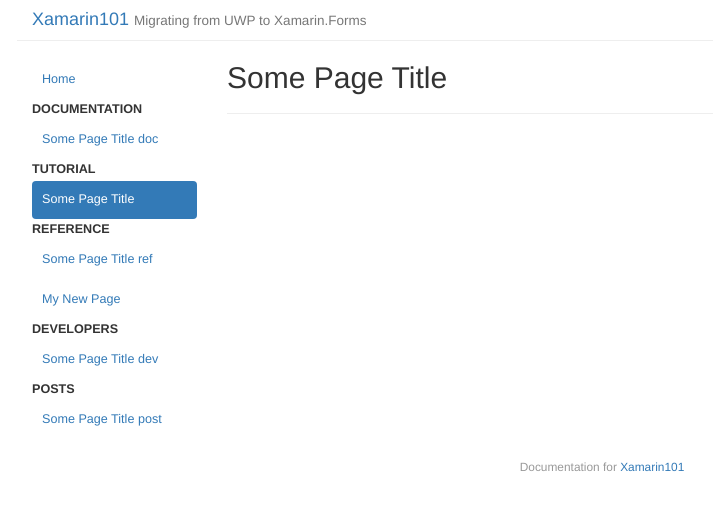
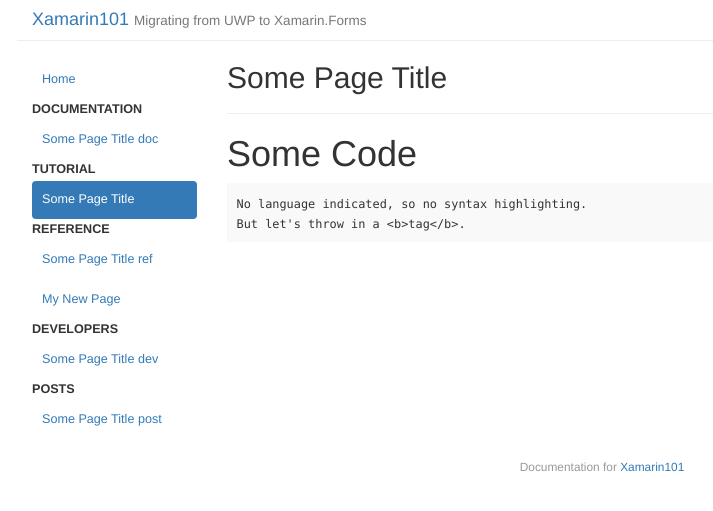
Before and after one commit to djaus2/djaus2.github.io, a Jekyll site: the page built from _posts/2018-08-22-tut.md, in a window 1280 px wide. Shown: the top 511 px of the page, without its empty margins (38-751 px from the left). Built offline with Jekyll 4.4.1, drawn with Linux system fonts in a browser that asks for light colours.

Commit message:
Initial commit

````diff
--- a/_posts/2018-08-22-tut.md
+++ b/_posts/2018-08-22-tut.md
@@ -4,3 +4,10 @@ title: "Some Page Title"
 category: tut
 date: 2018-08-22 21:14:05
 ---
+
+# Some Code
+
+```
+No language indicated, so no syntax highlighting.
+But let's throw in a <b>tag</b>.
+```
````
Also changed, not shown: 1 other file.
